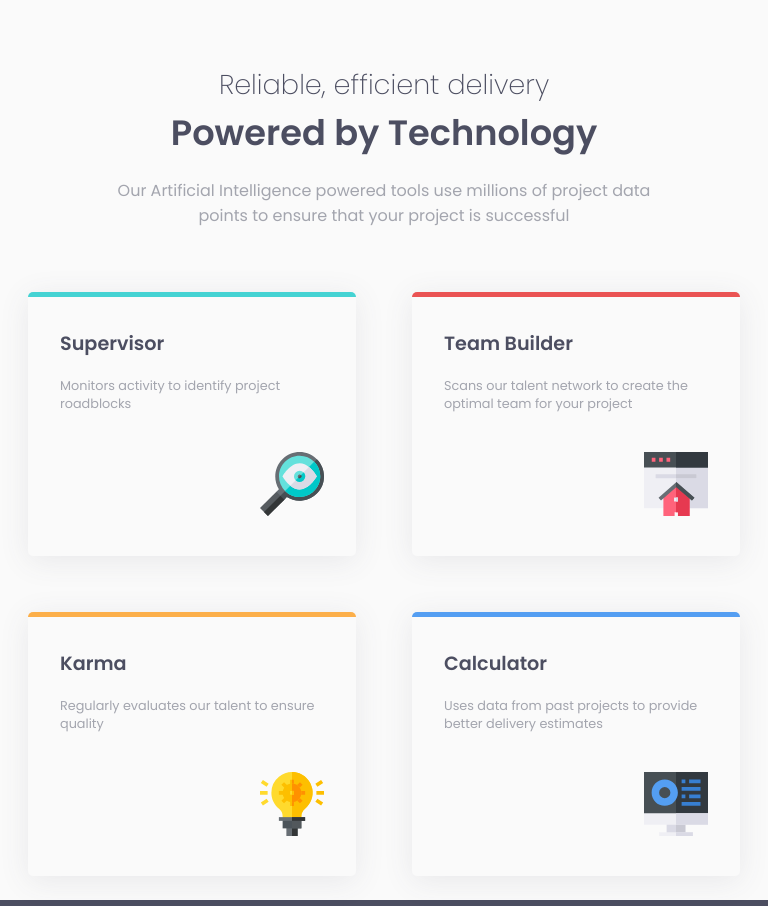
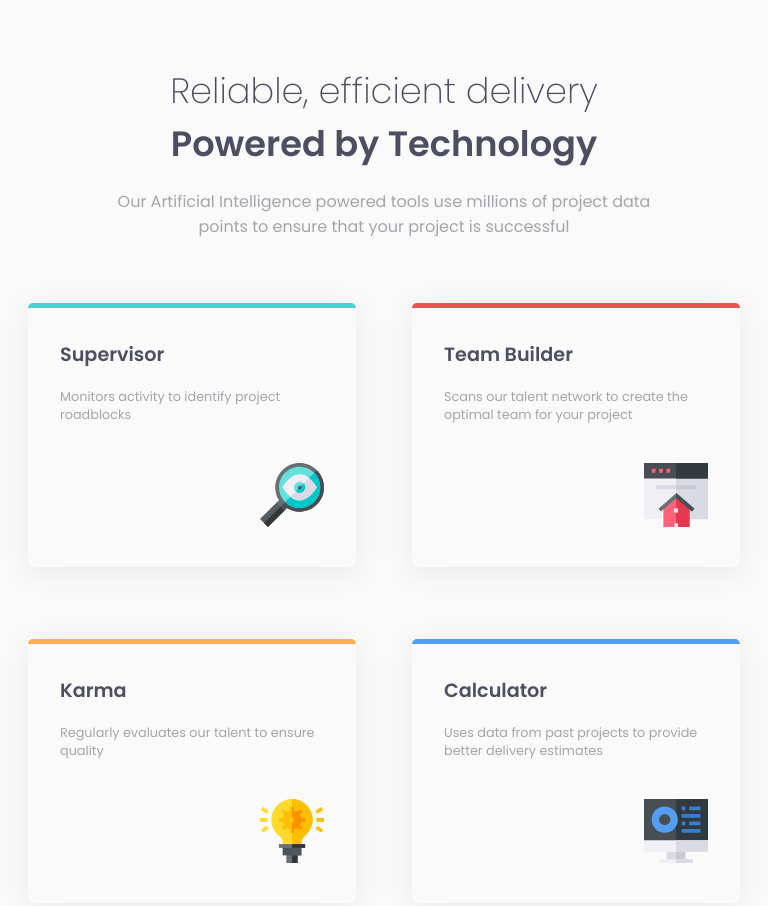
Before and after one commit to FabianAM07/Four-Cards, a plain HTML site: page index.html in a window 768 px wide. Shown: the top 906 px of the page. Drawn offline with Linux system fonts and the light colour scheme.

Commit message:
Update styles.css

```diff
--- a/styles.css
+++ b/styles.css
@@ -106,12 +106,12 @@ img, picture, svg, video{
 		grid-template-columns: 1fr 1fr;
 		justify-items: center;
 		row-gap: 2rem;
-		height: 38rem;
+		height: 40rem;
 	}
 	.card{
 		width: 20.5rem;
 	}
-	heading-1{
+	.heading-1{
 		font-size: 2.2rem;
 	}
 	.heading-2{
```
